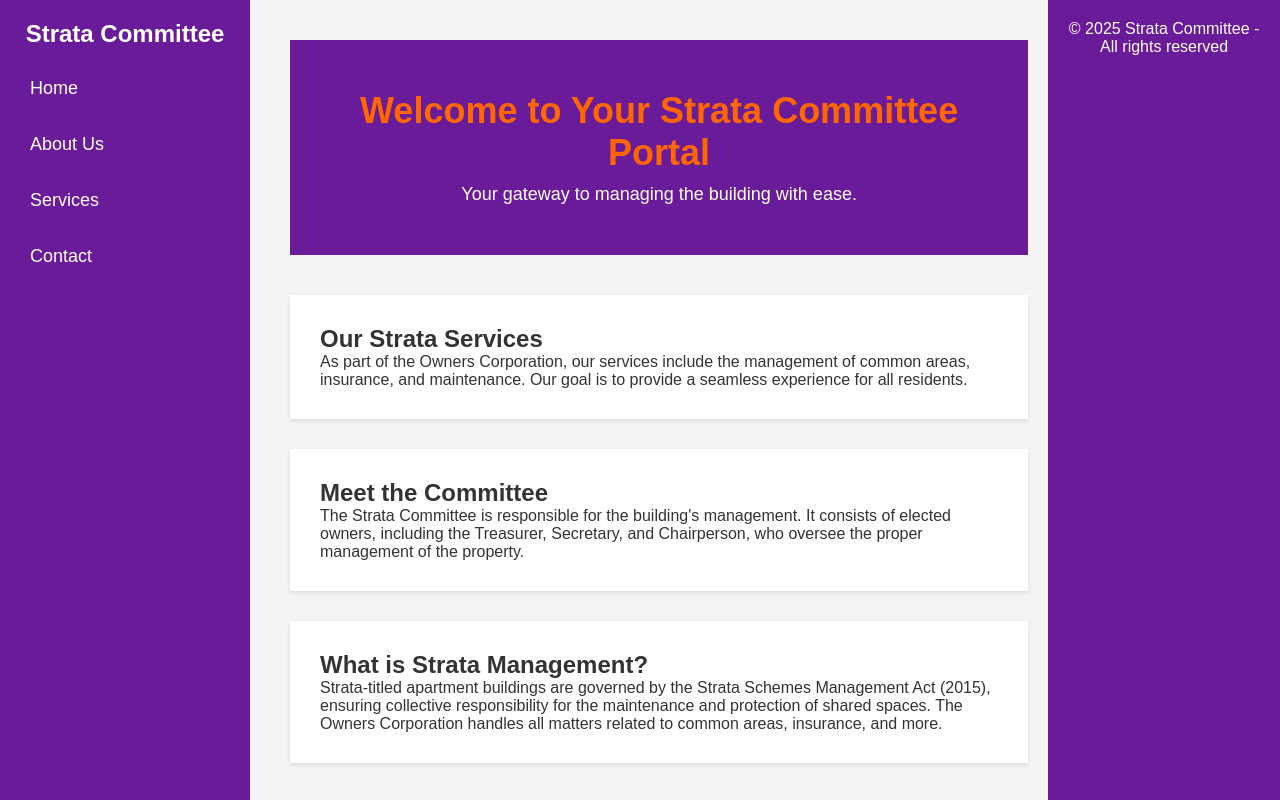
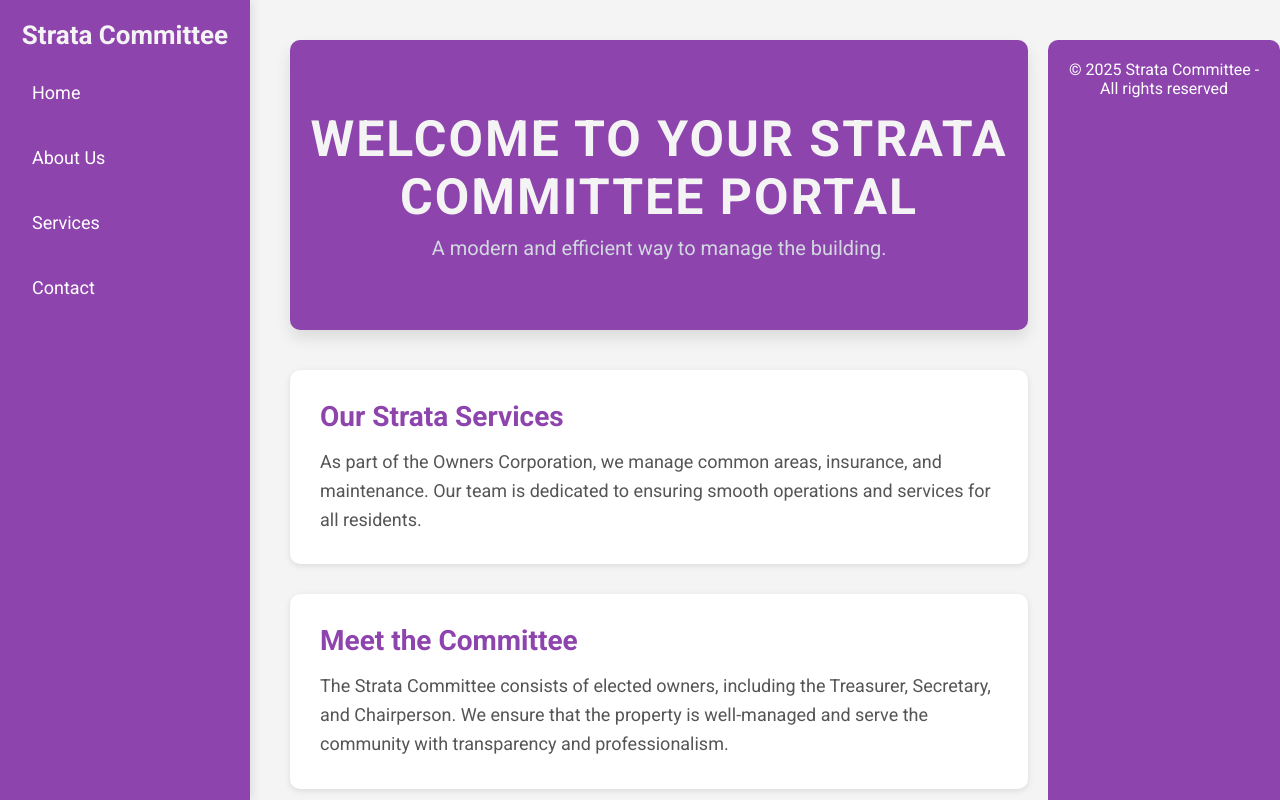
Before and after one commit to GunjeeB/strata-management, a Next.js app: page / in a window 1280 px wide. Shown: the top 800 px of the page. Built offline with nearby package versions, Linux system fonts and the light colour scheme.

Commit message:
updating the style

```diff
--- a/pages/index.js
+++ b/pages/index.js
@@ -30,22 +30,22 @@ export default function Home() {
       <main className={styles.main}>
         <header className={styles.header}>
           <h1 className={styles.welcomeText}>Welcome to Your Strata Committee Portal</h1>
-          <p className={styles.subText}>Your gateway to managing the building with ease.</p>
+          <p className={styles.subText}>A modern and efficient way to manage the building.</p>
         </header>
 
         <section className={styles.section}>
-          <h2>Our Strata Services</h2>
-          <p>As part of the Owners Corporation, our services include the management of common areas, insurance, and maintenance. Our goal is to provide a seamless experience for all residents.</p>
+          <h2 className={styles.sectionTitle}>Our Strata Services</h2>
+          <p className={styles.sectionText}>As part of the Owners Corporation, we manage common areas, insurance, and maintenance. Our team is dedicated to ensuring smooth operations and services for all residents.</p>
         </section>
 
         <section className={styles.section}>
-          <h2>Meet the Committee</h2>
-          <p>The Strata Committee is responsible for the building's management. It consists of elected owners, including the Treasurer, Secretary, and Chairperson, who oversee the proper management of the property.</p>
+          <h2 className={styles.sectionTitle}>Meet the Committee</h2>
+          <p className={styles.sectionText}>The Strata Committee consists of elected owners, including the Treasurer, Secretary, and Chairperson. We ensure that the property is well-managed and serve the community with transparency and professionalism.</p>
         </section>
 
         <section className={styles.section}>
-          <h2>What is Strata Management?</h2>
-          <p>Strata-titled apartment buildings are governed by the Strata Schemes Management Act (2015), ensuring collective responsibility for the maintenance and protection of shared spaces. The Owners Corporation handles all matters related to common areas, insurance, and more.</p>
+          <h2 className={styles.sectionTitle}>What is Strata Management?</h2>
+          <p className={styles.sectionText}>Strata-titled apartment buildings are governed by the Strata Schemes Management Act (2015), which ensures that all common areas are maintained and managed efficiently. The Owners Corporation is responsible for making sure that every resident benefits from a well-managed and secure environment.</p>
         </section>
       </main>
 
--- a/styles/Home.module.css
+++ b/styles/Home.module.css
@@ -1,25 +1,36 @@
 /* General Styles */
+@import url('https://fonts.googleapis.com/css2?family=Roboto:wght@400;500;700&display=swap');
+
+* {
+  box-sizing: border-box;
+  margin: 0;
+  padding: 0;
+  font-family: 'Roboto', sans-serif;
+}
+
 .container {
-  font-family: Arial, sans-serif;
   display: flex;
   background-color: #f4f4f4;
 }
 
 .sidebar {
   width: 250px;
-  background-color: #6A1B9A;
+  background-color: #8E44AD; /* Softer Purple */
   color: white;
   padding: 20px;
   height: 100vh;
   position: fixed;
   top: 0;
   left: 0;
+  box-shadow: 2px 0px 10px rgba(0, 0, 0, 0.1);
 }
 
 .sidebarTitle {
   text-align: center;
   margin-bottom: 20px;
-  font-size: 24px;
+  font-size: 26px;
+  font-weight: 700;
+  color: #F4F4F4;
 }
 
 .sidebarMenu {
@@ -28,20 +39,20 @@
 }
 
 .sidebarMenu li {
-  margin: 15px 0;
+  margin: 20px 0;
 }
 
 .sidebarMenu a {
   color: white;
   text-decoration: none;
   font-size: 18px;
-  padding: 10px;
+  padding: 12px;
   display: block;
-  transition: background-color 0.3s;
+  transition: background-color 0.3s ease;
 }
 
 .sidebarMenu a:hover {
-  background-color: #4A148C;
+  background-color: #732D91; /* Darker Purple */
 }
 
 .dropdown {
@@ -55,7 +66,7 @@
 .dropdownContent {
   display: none;
   position: absolute;
-  background-color: #4A148C;
+  background-color: #732D91;
   min-width: 200px;
   box-shadow: 0 8px 16px rgba(0, 0, 0, 0.2);
   z-index: 1;
@@ -69,7 +80,7 @@
 }
 
 .dropdownContent a:hover {
-  background-color: #6A1B9A;
+  background-color: #5D1D75;
 }
 
 /* Main Content Area */
@@ -81,45 +92,55 @@
 
 .header {
   text-align: center;
-  background-color: #6A1B9A;
+  background-color: #8E44AD; /* Softer Purple */
   color: white;
-  padding: 50px 20px;
+  padding: 70px 20px;
   margin-bottom: 40px;
+  border-radius: 10px;
+  box-shadow: 0px 8px 15px rgba(0, 0, 0, 0.1);
 }
 
 .welcomeText {
-  font-size: 36px;
-  font-weight: bold;
+  font-size: 50px;
+  font-weight: 700;
+  color: #F4F4F4;
+  letter-spacing: 2px;
+  text-transform: uppercase;
 }
 
 .subText {
-  font-size: 18px;
+  font-size: 20px;
   margin-top: 10px;
+  color: #D1D8E0;
 }
 
 .section {
   background-color: white;
   margin-bottom: 30px;
   padding: 30px;
-  box-shadow: 0 2px 4px rgba(0, 0, 0, 0.1);
+  box-shadow: 0 2px 6px rgba(0, 0, 0, 0.1);
+  border-radius: 10px;
 }
 
 .sectionTitle {
-  color: #6A1B9A;
+  color: #8E44AD; /* Softer Purple */
   font-size: 28px;
-  margin-bottom: 10px;
+  margin-bottom: 15px;
+  font-weight: 600;
 }
 
 .sectionText {
   font-size: 18px;
   line-height: 1.6;
-  color: #333;
+  color: #555;
 }
 
 /* Footer */
 .footer {
-  background-color: #6A1B9A;
+  background-color: #8E44AD;
   color: white;
   padding: 20px;
   text-align: center;
+  margin-top: 40px;
+  border-radius: 10px;
 }
```
